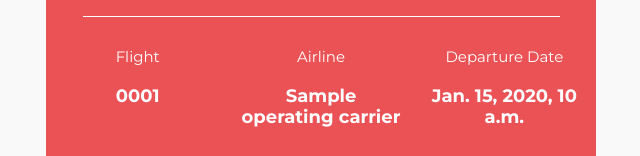
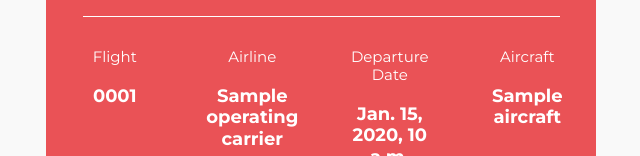
Before and after one commit to KnowYourLines/varyfly-backend, a Django app: template api/templates/confirmation_email.html in a window 1280 px wide. Shown: the part 873-1029 px from the top of the page, without its empty margins (319-959 px from the left). Run offline with Django 4.2, Linux system fonts and the light colour scheme; the template is opened without the code that fills it: most values are stand-ins (such as "Sample title", 1, 10 or a date in 2020); parts of the project's set-up code (start-up, migrations or seed data) failed here and were passed over.

Commit message:
email populated with complete booking details

```diff
--- a/api/templates/confirmation_email.html
+++ b/api/templates/confirmation_email.html
@@ -395,6 +395,26 @@
 															</tr>
 														</table>
 													</td>
+													<td class="column column-3" width="25%" style="mso-table-lspace: 0pt; mso-table-rspace: 0pt; font-weight: 400; text-align: left; padding-bottom: 5px; padding-top: 5px; vertical-align: top; border-top: 0px; border-right: 0px; border-bottom: 0px; border-left: 0px;">
+														<table class="paragraph_block block-1" width="100%" border="0" cellpadding="10" cellspacing="0" role="presentation" style="mso-table-lspace: 0pt; mso-table-rspace: 0pt; word-break: break-word;">
+															<tr>
+																<td class="pad">
+																	<div style="color:#ffffff;font-family:Montserrat, Trebuchet MS, Lucida Grande, Lucida Sans Unicode, Lucida Sans, Tahoma, sans-serif;font-size:15px;line-height:120%;text-align:center;mso-line-height-alt:18px;">
+																		<p style="margin: 0; word-break: break-word;"><span>Aircraft</span></p>
+																	</div>
+																</td>
+															</tr>
+														</table>
+														<table class="paragraph_block block-2" width="100%" border="0" cellpadding="10" cellspacing="0" role="presentation" style="mso-table-lspace: 0pt; mso-table-rspace: 0pt; word-break: break-word;">
+															<tr>
+																<td class="pad">
+																	<div style="color:#ffffff;font-family:Montserrat, Trebuchet MS, Lucida Grande, Lucida Sans Unicode, Lucida Sans, Tahoma, sans-serif;font-size:18px;line-height:120%;text-align:center;mso-line-height-alt:21.599999999999998px;">
+																		<p style="margin: 0; word-break: break-word;"><strong><span>{{ segment.aircraft.name }}</span></strong></p>
+																	</div>
+																</td>
+															</tr>
+														</table>
+													</td>
 												</tr>
 											</tbody>
 										</table>
@@ -445,6 +465,7 @@
 							</tbody>
 						</table>
 						<table class="row row-9" align="center" width="100%" border="0" cellpadding="0" cellspacing="0" role="presentation" style="mso-table-lspace: 0pt; mso-table-rspace: 0pt;">
+							{% for passenger in segment.passengers %}
 								<tbody>
 									<tr>
 										<td>
@@ -465,7 +486,7 @@
 																<tr>
 																	<td class="pad" style="padding-bottom:10px;padding-top:10px;">
 																		<div style="color:#232323;font-family:Montserrat, Trebuchet MS, Lucida Grande, Lucida Sans Unicode, Lucida Sans, Tahoma, sans-serif;font-size:18px;line-height:120%;text-align:center;mso-line-height-alt:21.599999999999998px;">
-																		<p style="margin: 0; word-break: break-word;"><strong><span>Tony Starksfdfdsfsdfasfdgdgfdd Again</span></strong></p>
+																			<p style="margin: 0; word-break: break-word;"><strong><span>{{ passenger.given_name }} {{ passenger.family_name }}</span></strong></p>
 																		</div>
 																	</td>
 																</tr>
@@ -485,7 +506,7 @@
 																<tr>
 																	<td class="pad">
 																		<div style="color:#232323;font-family:Montserrat, Trebuchet MS, Lucida Grande, Lucida Sans Unicode, Lucida Sans, Tahoma, sans-serif;font-size:18px;line-height:120%;text-align:center;mso-line-height-alt:21.599999999999998px;">
-																		<p style="margin: 0; word-break: break-word;"><strong><span>453A</span></strong></p>
+																			<p style="margin: 0; word-break: break-word;"><strong><span>{{ passenger.seat }}</span></strong></p>
 																		</div>
 																	</td>
 																</tr>
@@ -505,7 +526,7 @@
 																<tr>
 																	<td class="pad">
 																		<div style="color:#232323;font-family:Montserrat, Trebuchet MS, Lucida Grande, Lucida Sans Unicode, Lucida Sans, Tahoma, sans-serif;font-size:18px;line-height:120%;text-align:center;mso-line-height-alt:21.599999999999998px;">
-																		<p style="margin: 0; word-break: break-word;"><strong><span>Economy</span></strong></p>
+																			<p style="margin: 0; word-break: break-word;"><strong><span>{{ passenger.cabin_class }}</span></strong></p>
 																		</div>
 																	</td>
 																</tr>
@@ -525,7 +546,7 @@
 																<tr>
 																	<td class="pad">
 																		<div style="color:#232323;font-family:Montserrat, Trebuchet MS, Lucida Grande, Lucida Sans Unicode, Lucida Sans, Tahoma, sans-serif;font-size:18px;line-height:120%;text-align:center;mso-line-height-alt:21.599999999999998px;">
-																		<p style="margin: 0; word-break: break-word;"><strong><span>1</span></strong></p>
+																			<p style="margin: 0; word-break: break-word;"><strong><span>{{ passenger.carry_on }}</span></strong></p>
 																		</div>
 																	</td>
 																</tr>
@@ -545,7 +566,7 @@
 																<tr>
 																	<td class="pad">
 																		<div style="color:#232323;font-family:Montserrat, Trebuchet MS, Lucida Grande, Lucida Sans Unicode, Lucida Sans, Tahoma, sans-serif;font-size:18px;line-height:120%;text-align:center;mso-line-height-alt:21.599999999999998px;">
-																		<p style="margin: 0; word-break: break-word;"><strong><span>1</span></strong></p>
+																			<p style="margin: 0; word-break: break-word;"><strong><span>{{ passenger.baggage }}</span></strong></p>
 																		</div>
 																	</td>
 																</tr>
@@ -557,6 +578,7 @@
 										</td>
 									</tr>
 								</tbody>
+							{% endfor %}
 						</table>
 						<table class="row row-10" align="center" width="100%" border="0" cellpadding="0" cellspacing="0" role="presentation" style="mso-table-lspace: 0pt; mso-table-rspace: 0pt;">
 							<tbody>
--- a/functional_tests/test_webhooks.py
+++ b/functional_tests/test_webhooks.py
@@ -5,7 +5,7 @@ from django.test import TestCase
 from django.test.utils import override_settings
 
 
-@override_settings(EMAIL_BACKEND="django.core.mail.backends.smtp.EmailBackend")
+# @override_settings(EMAIL_BACKEND="django.core.mail.backends.smtp.EmailBackend")
 class WebhooksTest(TestCase):
     def test_order_created_webhook_sends_confirmation(self):
         response = self.client.post(
```
Also changed, not shown: api/views.py (+18 -0 lines). Lines whose indentation alone changed are shown as unchanged.
